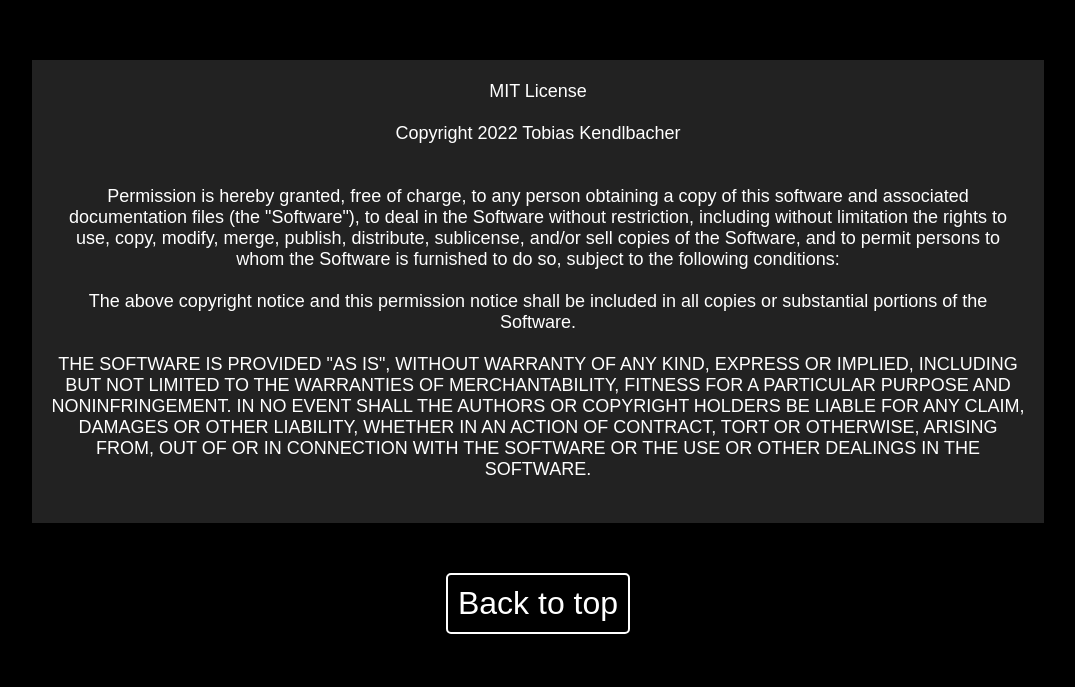
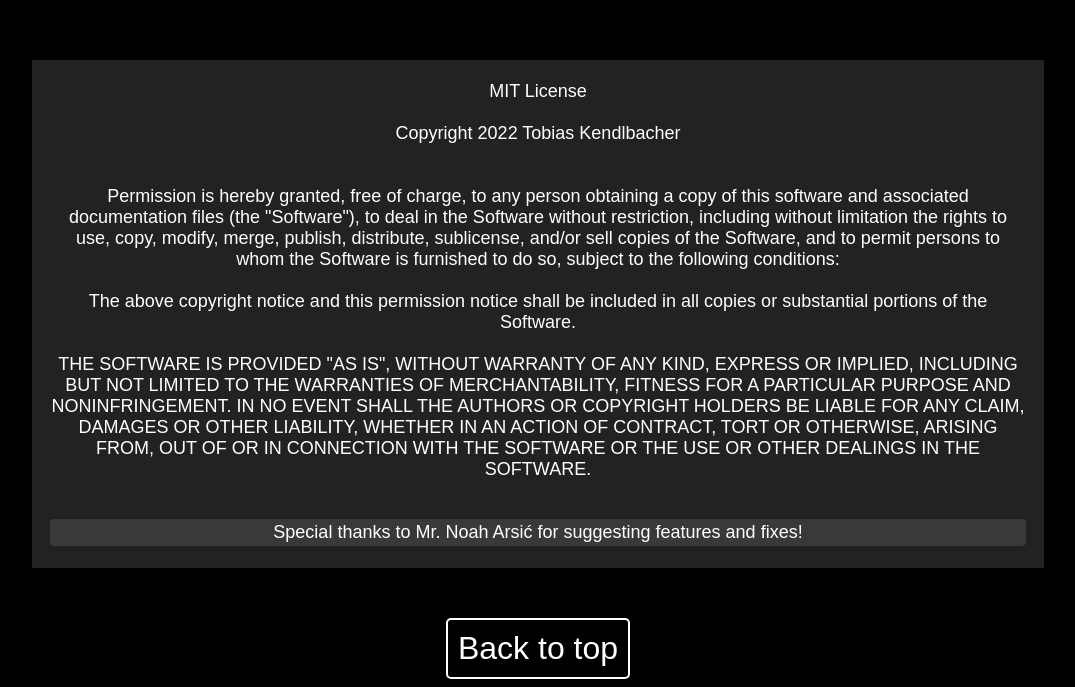
Before and after one commit to kendlbat/Browsergames, a plain HTML site: page index.html in a window 1280 px wide. Shown: the part 8189-8876 px from the top of the page, without its empty margins (102-1177 px from the left). Before the commit the page ends 8831 px from the top, so only its background shows below. Drawn offline with Linux system fonts and the light colour scheme.

Commit message:
Thank a friend

```diff
--- a/index.css
+++ b/index.css
@@ -170,6 +170,12 @@ a, a:visited, a:active {
     top: 35%;
 }
 
+#arsicthanks {
+    background-color: rgba(255, 255, 255, .1);
+    padding: 3px;
+    border-radius: 4px;
+}
+
 @keyframes rainbow {
     0% { background-position: 100% 0%; }
     100% { background-position: 0% 0%; }
--- a/index.html
+++ b/index.html
@@ -121,6 +121,9 @@
                     The above copyright notice and this permission notice shall be included in all copies or substantial portions of the Software.<br><br>
                     THE SOFTWARE IS PROVIDED "AS IS", WITHOUT WARRANTY OF ANY KIND, EXPRESS OR IMPLIED, INCLUDING BUT NOT LIMITED TO THE WARRANTIES OF MERCHANTABILITY, FITNESS FOR A PARTICULAR PURPOSE AND NONINFRINGEMENT. IN NO EVENT SHALL THE AUTHORS OR COPYRIGHT HOLDERS BE LIABLE FOR ANY CLAIM, DAMAGES OR OTHER LIABILITY, WHETHER IN AN ACTION OF CONTRACT, TORT OR OTHERWISE, ARISING FROM, OUT OF OR IN CONNECTION WITH THE SOFTWARE OR THE USE OR OTHER DEALINGS IN THE SOFTWARE.<br><br>
                 </p>
+                <p id="arsicthanks">
+                    Special thanks to <a href="https://github.com/Noahgamerrr" class="rainbowhover">Mr. Noah Arsi&cacute;</a> for suggesting features and fixes!
+                </p>
             </div>
             <a id="bottom-to-top" href="#">Back to top</a>
         </footer>
```
